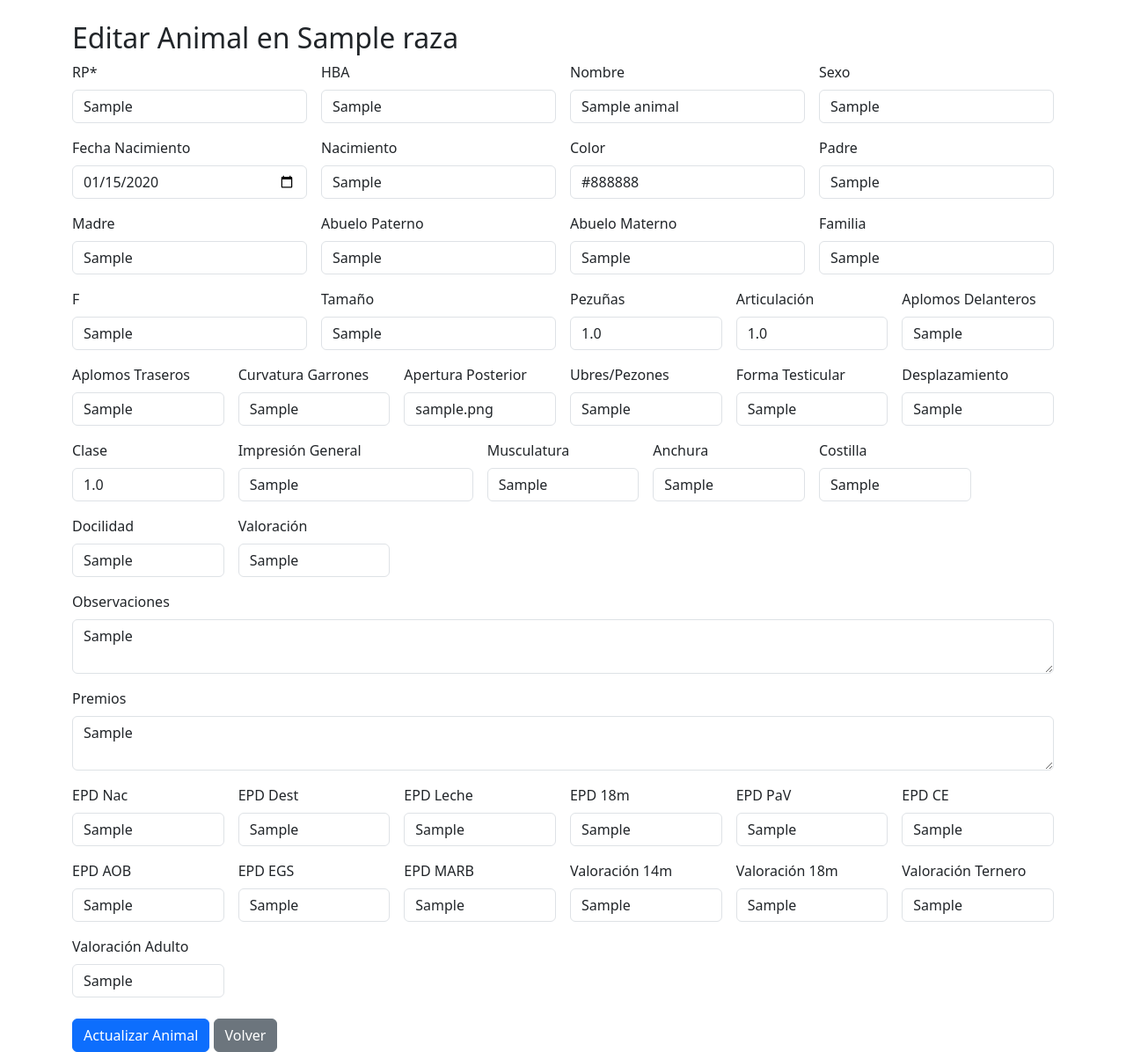
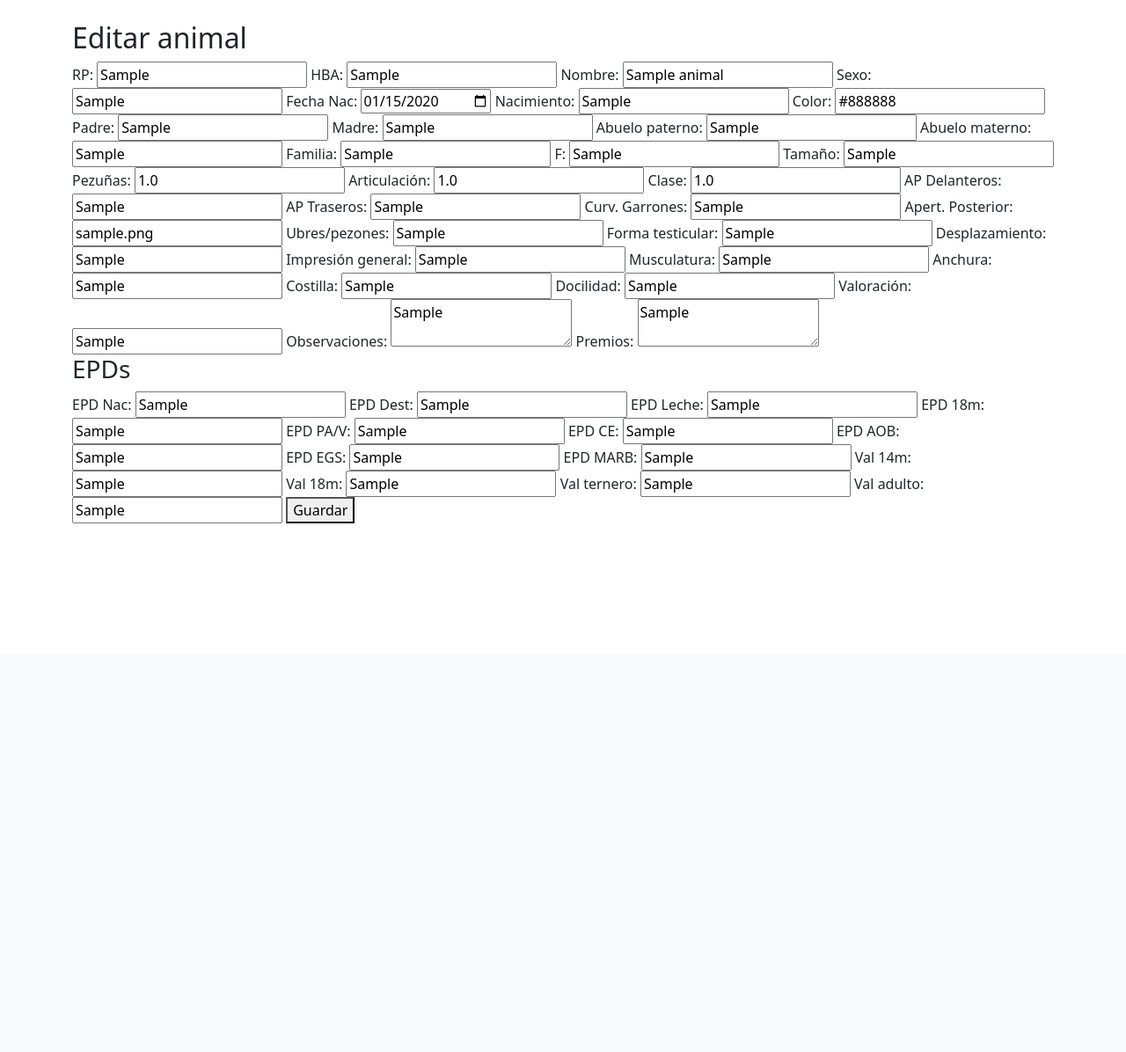
Before and after one commit to Fermin2107/Genetics, a Flask app: page /animal/1/editar in a window 1280 px wide. Shown: the part 56-1252 px from the top of the page at 88% size. After the commit the page ends 651 px from the top, so only its background shows below. Run offline with Flask 3, Linux system fonts and the light colour scheme; a user stored in the database is signed in; tables that the repository leaves empty hold one stand-in row (values such as "Sample post").

Commit message:
Update editar.html

```diff
--- a/templates/editar.html
+++ b/templates/editar.html
@@ -1,195 +1,144 @@
-{% extends 'base.html' %}
-{% block title %}Editar Animal en {{ raza.nombre }}{% endblock %}
+{% extends "base.html" %}
 {% block content %}
-<h2>Editar Animal en {{ raza.nombre }}</h2>
-<form method="post" id="animal-edit-form">
-    <div class="row g-3">
-        <div class="col-md-3">
-            <label class="form-label">RP*</label>
-            <input class="form-control" name="rp" required maxlength="50" value="{{ animal.rp }}">
-        </div>
-        <div class="col-md-3">
-            <label class="form-label">HBA</label>
-            <input class="form-control" name="hba" maxlength="50" value="{{ animal.hba }}">
-        </div>
-        <div class="col-md-3">
-            <label class="form-label">Nombre</label>
-            <input class="form-control" name="nombre" maxlength="100" value="{{ animal.nombre }}">
-        </div>
-        <div class="col-md-3">
-            <label class="form-label">Sexo</label>
-            <input class="form-control" name="sexo" maxlength="10" value="{{ animal.sexo }}">
-        </div>
-        <div class="col-md-3">
-            <label class="form-label">Fecha Nacimiento</label>
-            <input type="date" class="form-control" name="fecha_nac" value="{{ animal.fecha_nac|default('', true) }}">
-        </div>
-        <div class="col-md-3">
-            <label class="form-label">Nacimiento</label>
-            <input class="form-control" name="nacimiento" maxlength="10" value="{{ animal.nacimiento }}">
-        </div>
-        <div class="col-md-3">
-            <label class="form-label">Color</label>
-            <input class="form-control" name="color" maxlength="50" value="{{ animal.color }}">
-        </div>
-        <div class="col-md-3">
-            <label class="form-label">Padre</label>
-            <input class="form-control" name="padre" maxlength="100" value="{{ animal.padre }}">
-        </div>
-        <div class="col-md-3">
-            <label class="form-label">Madre</label>
-            <input class="form-control" name="madre" maxlength="100" value="{{ animal.madre }}">
-        </div>
-        <div class="col-md-3">
-            <label class="form-label">Abuelo Paterno</label>
-            <input class="form-control" name="abuelo_paterno" maxlength="100" value="{{ animal.abuelo_paterno }}">
-        </div>
-        <div class="col-md-3">
-            <label class="form-label">Abuelo Materno</label>
-            <input class="form-control" name="abuelo_materno" maxlength="100" value="{{ animal.abuelo_materno }}">
-        </div>
-        <div class="col-md-3">
-            <label class="form-label">Familia</label>
-            <input class="form-control" name="familia" maxlength="100" value="{{ animal.familia }}">
-        </div>
-        <div class="col-md-3">
-            <label class="form-label">F</label>
-            <input class="form-control" name="f" maxlength="20" value="{{ animal.f }}">
-        </div>
-        <div class="col-md-3">
-            <label class="form-label">Tamaño</label>
-            <input class="form-control" name="tamano" maxlength="30" value="{{ animal.tamano }}">
-        </div>
-        <div class="col-md-2">
-            <label class="form-label">Pezuñas</label>
-            <input class="form-control" name="pezuñas" maxlength="20" value="{{ animal.pezuñas }}">
-        </div>
-        <div class="col-md-2">
-            <label class="form-label">Articulación</label>
-            <input class="form-control" name="articulacion" maxlength="20" value="{{ animal.articulacion }}">
-        </div>
-        <div class="col-md-2">
-            <label class="form-label">Aplomos Delanteros</label>
-            <input class="form-control" name="ap_delanteros" maxlength="20" value="{{ animal.ap_delanteros }}">
-        </div>
-        <div class="col-md-2">
-            <label class="form-label">Aplomos Traseros</label>
-            <input class="form-control" name="ap_traseros" maxlength="20" value="{{ animal.ap_traseros }}">
-        </div>
-        <div class="col-md-2">
-            <label class="form-label">Curvatura Garrones</label>
-            <input class="form-control" name="curv_garrones" maxlength="20" value="{{ animal.curv_garrones }}">
-        </div>
-        <div class="col-md-2">
-            <label class="form-label">Apertura Posterior</label>
-            <input class="form-control" name="apert_posterior" maxlength="20" value="{{ animal.apert_posterior }}">
-        </div>
-        <div class="col-md-2">
-            <label class="form-label">Ubres/Pezones</label>
-            <input class="form-control" name="ubres_pezones" maxlength="20" value="{{ animal.ubres_pezones }}">
-        </div>
-        <div class="col-md-2">
-            <label class="form-label">Forma Testicular</label>
-            <input class="form-control" name="forma_testicular" maxlength="20" value="{{ animal.forma_testicular }}">
-        </div>
-        <div class="col-md-2">
-            <label class="form-label">Desplazamiento</label>
-            <input class="form-control" name="desplazamiento" maxlength="20" value="{{ animal.desplazamiento }}">
-        </div>
-        <div class="col-md-2">
-            <label class="form-label">Clase</label>
-            <input class="form-control" name="clase" maxlength="30" value="{{ animal.clase }}">
-        </div>
-        <div class="col-md-3">
-            <label class="form-label">Impresión General</label>
-            <input class="form-control" name="impresion_general" maxlength="100" value="{{ animal.impresion_general }}">
-        </div>
-        <div class="col-md-2">
-            <label class="form-label">Musculatura</label>
-            <input class="form-control" name="musculatura" maxlength="20" value="{{ animal.musculatura }}">
-        </div>
-        <div class="col-md-2">
-            <label class="form-label">Anchura</label>
-            <input class="form-control" name="anchura" maxlength="20" value="{{ animal.anchura }}">
-        </div>
-        <div class="col-md-2">
-            <label class="form-label">Costilla</label>
-            <input class="form-control" name="costilla" maxlength="20" value="{{ animal.costilla }}">
-        </div>
-        <div class="col-md-2">
-            <label class="form-label">Docilidad</label>
-            <input class="form-control" name="docilidad" maxlength="20" value="{{ animal.docilidad }}">
-        </div>
-        <div class="col-md-2">
-            <label class="form-label">Valoración</label>
-            <input class="form-control" name="valoracion" maxlength="50" value="{{ animal.valoracion }}">
-        </div>
-        <div class="col-md-12">
-            <label class="form-label">Observaciones</label>
-            <textarea class="form-control" name="observaciones" rows="2">{{ animal.observaciones }}</textarea>
-        </div>
-        <div class="col-md-12">
-            <label class="form-label">Premios</label>
-            <textarea class="form-control" name="premios" rows="2">{{ animal.premios }}</textarea>
-        </div>
-        <!-- EPDs -->
-        <div class="col-md-2">
-            <label class="form-label">EPD Nac</label>
-            <input class="form-control" name="epd_nac" maxlength="50" value="{{ animal.epd_nac }}">
-        </div>
-        <div class="col-md-2">
-            <label class="form-label">EPD Dest</label>
-            <input class="form-control" name="epd_dest" maxlength="50" value="{{ animal.epd_dest }}">
-        </div>
-        <div class="col-md-2">
-            <label class="form-label">EPD Leche</label>
-            <input class="form-control" name="epd_leche" maxlength="50" value="{{ animal.epd_leche }}">
-        </div>
-        <div class="col-md-2">
-            <label class="form-label">EPD 18m</label>
-            <input class="form-control" name="epd_18m" maxlength="50" value="{{ animal.epd_18m }}">
-        </div>
-        <div class="col-md-2">
-            <label class="form-label">EPD PaV</label>
-            <input class="form-control" name="epd_pa_v" maxlength="50" value="{{ animal.epd_pa_v }}">
-        </div>
-        <div class="col-md-2">
-            <label class="form-label">EPD CE</label>
-            <input class="form-control" name="epd_ce" maxlength="50" value="{{ animal.epd_ce }}">
-        </div>
-        <div class="col-md-2">
-            <label class="form-label">EPD AOB</label>
-            <input class="form-control" name="epd_aob" maxlength="50" value="{{ animal.epd_aob }}">
-        </div>
-        <div class="col-md-2">
-            <label class="form-label">EPD EGS</label>
-            <input class="form-control" name="epd_egs" maxlength="50" value="{{ animal.epd_egs }}">
-        </div>
-        <div class="col-md-2">
-            <label class="form-label">EPD MARB</label>
-            <input class="form-control" name="epd_marb" maxlength="50" value="{{ animal.epd_marb }}">
-        </div>
-        <!-- Valoraciones -->
-        <div class="col-md-2">
-            <label class="form-label">Valoración 14m</label>
-            <input class="form-control" name="val_14m" maxlength="100" value="{{ animal.val_14m }}">
-        </div>
-        <div class="col-md-2">
-            <label class="form-label">Valoración 18m</label>
-            <input class="form-control" name="val_18m" maxlength="100" value="{{ animal.val_18m }}">
-        </div>
-        <div class="col-md-2">
-            <label class="form-label">Valoración Ternero</label>
-            <input class="form-control" name="val_ternero" maxlength="100" value="{{ animal.val_ternero }}">
-        </div>
-        <div class="col-md-2">
-            <label class="form-label">Valoración Adulto</label>
-            <input class="form-control" name="val_adulto" maxlength="100" value="{{ animal.val_adulto }}">
-        </div>
-    </div>
-    <div class="mt-4">
-        <button class="btn btn-primary">Actualizar Animal</button>
-        <a class="btn btn-secondary" href="{{ url_for('ver_raza', raza_id=raza.id) }}">Volver</a>
-    </div>
+<h2>Editar animal</h2>
+<form method="post">
+    <label for="rp">RP:</label>
+    <input type="text" name="rp" id="rp" value="{{ animal.rp }}" required>
+
+    <label for="hba">HBA:</label>
+    <input type="text" name="hba" id="hba" value="{{ animal.hba or '' }}">
+
+    <label for="nombre">Nombre:</label>
+    <input type="text" name="nombre" id="nombre" value="{{ animal.nombre or '' }}">
+
+    <label for="sexo">Sexo:</label>
+    <input type="text" name="sexo" id="sexo" value="{{ animal.sexo or '' }}">
+
+    <label for="fecha_nac">Fecha Nac:</label>
+    <input type="date" name="fecha_nac" id="fecha_nac" value="{{ animal.fecha_nac|default('', true) }}">
+
+    <label for="nacimiento">Nacimiento:</label>
+    <input type="text" name="nacimiento" id="nacimiento" value="{{ animal.nacimiento or '' }}">
+
+    <label for="color">Color:</label>
+    <input type="text" name="color" id="color" value="{{ animal.color or '' }}">
+
+    <label for="padre">Padre:</label>
+    <input type="text" name="padre" id="padre" value="{{ animal.padre or '' }}">
+
+    <label for="madre">Madre:</label>
+    <input type="text" name="madre" id="madre" value="{{ animal.madre or '' }}">
+
+    <label for="abuelo_paterno">Abuelo paterno:</label>
+    <input type="text" name="abuelo_paterno" id="abuelo_paterno" value="{{ animal.abuelo_paterno or '' }}">
+
+    <label for="abuelo_materno">Abuelo materno:</label>
+    <input type="text" name="abuelo_materno" id="abuelo_materno" value="{{ animal.abuelo_materno or '' }}">
+
+    <label for="familia">Familia:</label>
+    <input type="text" name="familia" id="familia" value="{{ animal.familia or '' }}">
+
+    <label for="f">F:</label>
+    <input type="text" name="f" id="f" value="{{ animal.f or '' }}">
+
+    <label for="tamano">Tamaño:</label>
+    <input type="text" name="tamano" id="tamano" value="{{ animal.tamano or '' }}">
+
+    <!-- NUMÉRICOS -->
+    <label for="pezuñas">Pezuñas:</label>
+    <input type="number" step="any" name="pezuñas" id="pezuñas" value="{{ animal.pezuñas if animal.pezuñas is not none else '' }}">
+
+    <label for="articulacion">Articulación:</label>
+    <input type="number" step="any" name="articulacion" id="articulacion" value="{{ animal.articulacion if animal.articulacion is not none else '' }}">
+
+    <label for="clase">Clase:</label>
+    <input type="number" step="any" name="clase" id="clase" value="{{ animal.clase if animal.clase is not none else '' }}">
+
+    <label for="ap_delanteros">AP Delanteros:</label>
+    <input type="text" name="ap_delanteros" id="ap_delanteros" value="{{ animal.ap_delanteros or '' }}">
+
+    <label for="ap_traseros">AP Traseros:</label>
+    <input type="text" name="ap_traseros" id="ap_traseros" value="{{ animal.ap_traseros or '' }}">
+
+    <label for="curv_garrones">Curv. Garrones:</label>
+    <input type="text" name="curv_garrones" id="curv_garrones" value="{{ animal.curv_garrones or '' }}">
+
+    <label for="apert_posterior">Apert. Posterior:</label>
+    <input type="text" name="apert_posterior" id="apert_posterior" value="{{ animal.apert_posterior or '' }}">
+
+    <label for="ubres_pezones">Ubres/pezones:</label>
+    <input type="text" name="ubres_pezones" id="ubres_pezones" value="{{ animal.ubres_pezones or '' }}">
+
+    <label for="forma_testicular">Forma testicular:</label>
+    <input type="text" name="forma_testicular" id="forma_testicular" value="{{ animal.forma_testicular or '' }}">
+
+    <label for="desplazamiento">Desplazamiento:</label>
+    <input type="text" name="desplazamiento" id="desplazamiento" value="{{ animal.desplazamiento or '' }}">
+
+    <label for="impresion_general">Impresión general:</label>
+    <input type="text" name="impresion_general" id="impresion_general" value="{{ animal.impresion_general or '' }}">
+
+    <label for="musculatura">Musculatura:</label>
+    <input type="text" name="musculatura" id="musculatura" value="{{ animal.musculatura or '' }}">
+
+    <label for="anchura">Anchura:</label>
+    <input type="text" name="anchura" id="anchura" value="{{ animal.anchura or '' }}">
+
+    <label for="costilla">Costilla:</label>
+    <input type="text" name="costilla" id="costilla" value="{{ animal.costilla or '' }}">
+
+    <label for="docilidad">Docilidad:</label>
+    <input type="text" name="docilidad" id="docilidad" value="{{ animal.docilidad or '' }}">
+
+    <label for="valoracion">Valoración:</label>
+    <input type="text" name="valoracion" id="valoracion" value="{{ animal.valoracion or '' }}">
+
+    <label for="observaciones">Observaciones:</label>
+    <textarea name="observaciones" id="observaciones">{{ animal.observaciones or '' }}</textarea>
+
+    <label for="premios">Premios:</label>
+    <textarea name="premios" id="premios">{{ animal.premios or '' }}</textarea>
+
+    <h3>EPDs</h3>
+    <label for="epd_nac">EPD Nac:</label>
+    <input type="text" name="epd_nac" id="epd_nac" value="{{ animal.epd_nac or '' }}">
+
+    <label for="epd_dest">EPD Dest:</label>
+    <input type="text" name="epd_dest" id="epd_dest" value="{{ animal.epd_dest or '' }}">
+
+    <label for="epd_leche">EPD Leche:</label>
+    <input type="text" name="epd_leche" id="epd_leche" value="{{ animal.epd_leche or '' }}">
+
+    <label for="epd_18m">EPD 18m:</label>
+    <input type="text" name="epd_18m" id="epd_18m" value="{{ animal.epd_18m or '' }}">
+
+    <label for="epd_pa_v">EPD PA/V:</label>
+    <input type="text" name="epd_pa_v" id="epd_pa_v" value="{{ animal.epd_pa_v or '' }}">
+
+    <label for="epd_ce">EPD CE:</label>
+    <input type="text" name="epd_ce" id="epd_ce" value="{{ animal.epd_ce or '' }}">
+
+    <label for="epd_aob">EPD AOB:</label>
+    <input type="text" name="epd_aob" id="epd_aob" value="{{ animal.epd_aob or '' }}">
+
+    <label for="epd_egs">EPD EGS:</label>
+    <input type="text" name="epd_egs" id="epd_egs" value="{{ animal.epd_egs or '' }}">
+
+    <label for="epd_marb">EPD MARB:</label>
+    <input type="text" name="epd_marb" id="epd_marb" value="{{ animal.epd_marb or '' }}">
+
+    <label for="val_14m">Val 14m:</label>
+    <input type="text" name="val_14m" id="val_14m" value="{{ animal.val_14m or '' }}">
+
+    <label for="val_18m">Val 18m:</label>
+    <input type="text" name="val_18m" id="val_18m" value="{{ animal.val_18m or '' }}">
+
+    <label for="val_ternero">Val ternero:</label>
+    <input type="text" name="val_ternero" id="val_ternero" value="{{ animal.val_ternero or '' }}">
+
+    <label for="val_adulto">Val adulto:</label>
+    <input type="text" name="val_adulto" id="val_adulto" value="{{ animal.val_adulto or '' }}">
+
+    <button type="submit">Guardar</button>
 </form>
 {% endblock %}
```
